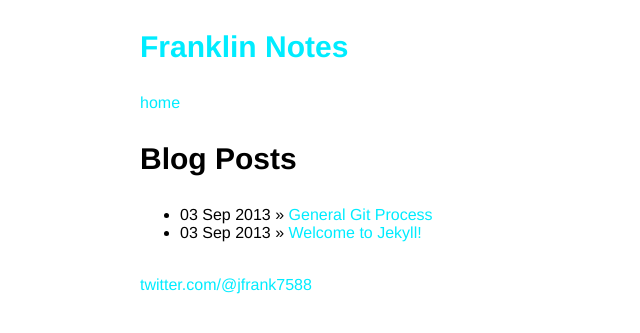
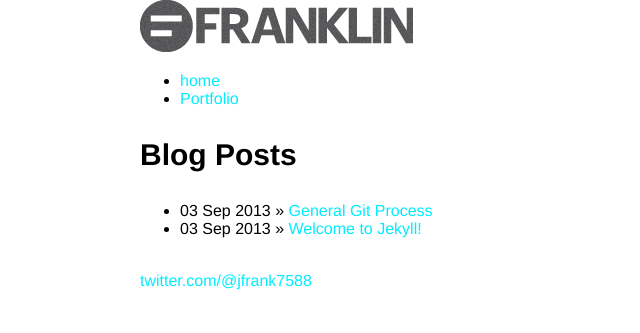
Before and after one commit to joshmfranklin/notes, a Jekyll site: the page built from index.html, in a window 1280 px wide. Shown: the top 333 px of the page, without its empty margins (0-640 px from the left). Built offline with Jekyll 4.4.1, drawn with Linux system fonts in a browser that asks for light colours; Markdown is read by kramdown in place of the engine named in the settings.

```diff
--- a/_layouts/default.html
+++ b/_layouts/default.html
@@ -21,8 +21,14 @@
         <div class="container">
           <div class="site">
             <div class="header">
-              <h1 class="title"><a href="/">{{ site.name }}</a></h1>
-              <a class="extra" href="/">home</a>
+              <img src="imgs/franklin_logo.png">
+              <ul>
+                <li>
+                  <a class="extra" href="/">home</a>
+                </li>
+                <li>
+                  <a class="portfolio" href="http://joshmfranklin.com">Portfolio</a>
+                </li>
             </div>
 
                 {{ content }}
```
Also changed, not shown: imgs/franklin_Logo.png (added).
